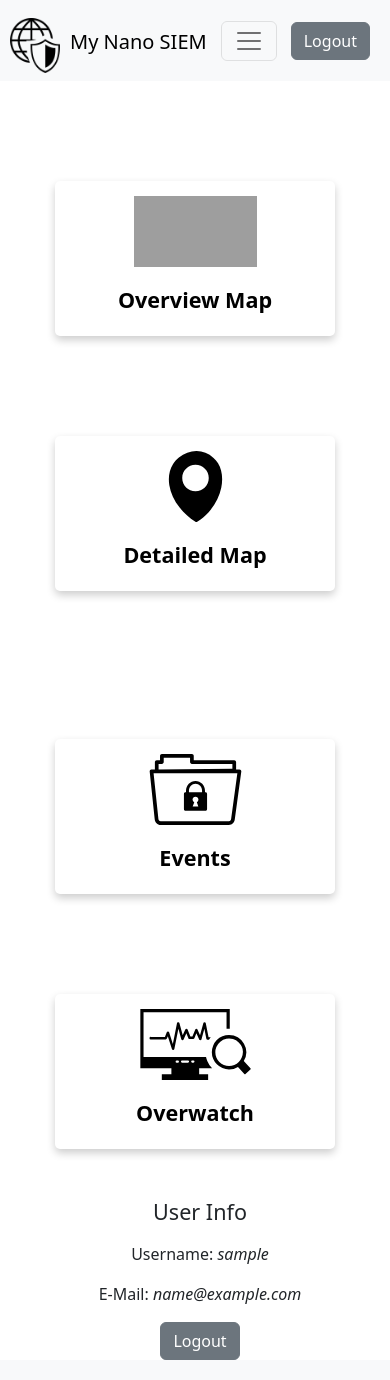
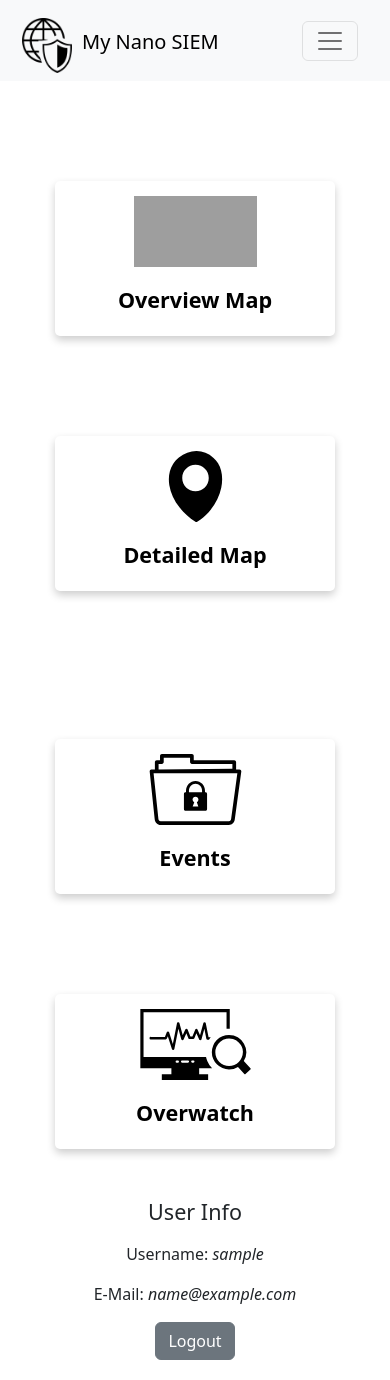
Before and after one commit to fabian-hk/nano_siem, a Django app: page / in a window 390 px wide. Run offline with Django 4.2, Linux system fonts and the light colour scheme; the visitor is signed in with stand-in values (Sample User, id 1); data that the repository does not hold is empty; some libraries are stand-ins or nearby versions; grey boxes are pictures that could not be loaded.

Commit message:
Fixed UI on mobile phones

```diff
--- a/main/templates/main/index.html
+++ b/main/templates/main/index.html
@@ -49,7 +49,8 @@
     .user-info {
         margin: auto;
         padding-top: 50px;
-        width: 400px;
+        padding-bottom: 20px;
+        max-width: 400px;
         text-align: center;
     }
 </style>
--- a/templates/header.html
+++ b/templates/header.html
@@ -1,6 +1,8 @@
     <meta charset="UTF-8">
     {% load static %}
     <link rel="shortcut icon" type="image/png" href="{% static 'img/web-security-icon.png' %}"/>
+
+    <meta name="viewport" content="width=device-width, initial-scale=1.0, maximum-scale=1.0, user-scalable=0">
 
     <script src="{% static 'js/jquery-3.6.3.min.js' %}" integrity="sha384-Ft/vb48LwsAEtgltj7o+6vtS2esTU9PCpDqcXs4OCVQFZu5BqprHtUCZ4kjK+bpE"></script>
 
--- a/templates/top_bar.html
+++ b/templates/top_bar.html
@@ -17,18 +17,21 @@
         text-decoration: none;
     }
 </style>
-<nav class="navbar navbar-expand-lg navbar-light bg-light">
+<nav class="navbar navbar-expand-lg navbar-light bg-light navbar-inverse">
+    <div class="container-fluid">
+        <div class="navbar-header">
             <a href="{%   url 'index' %}">
                 <div class="icon-envelop">
                     <img src="{% static 'img/web-security-icon.png' %}" class="float-left" alt="Nano SIEM" width="50px" height="55px">
                     <h5 style="padding-left: 10px">{{ INSTANCE_NAME }}</h5>
                 </div>
             </a>
-  <button class="navbar-toggler" type="button" data-toggle="collapse" data-target="#navbarNav" aria-controls="navbarNav" aria-expanded="false" aria-label="Toggle navigation">
+        </div>
+        <button class="navbar-toggler" style="margin-right: 20px" type="button" data-bs-toggle="collapse" data-bs-target="#navbarNav" aria-controls="navbarNav" aria-expanded="false" aria-label="Toggle navigation">
         <span class="navbar-toggler-icon"></span>
         </button>
         <div class="collapse navbar-collapse" id="navbarNav" style="margin-left: 10px;">
-    <ul class="navbar-nav">
+            <ul class="nav navbar-nav me-auto mb-2 mb-lg-0">
               <li class="nav-item active">
                 <a class="nav-link" href="{%   url 'index' %}">Home</a>
               </li>
@@ -48,11 +51,10 @@
                 <a class="nav-link" href="{% url 'overwatch' %}">Overwatch</a>
               </li>
             </ul>
-  </div>
-    <div style="margin-right: 20px">
-        <form action="{% url 'oidc_logout' %}" method="post">
+            <form class="d-flex" action="{% url 'oidc_logout' %}" method="post">
                 {% csrf_token %}
                 <input type="submit" class="btn btn-secondary" value="Logout">
             </form>
         </div>
+    </div>
 </nav>
```
Also changed, not shown: plugins/overwatch/templates/overwatch/overwatch_view.html (+16 -4 lines). Lines whose indentation alone changed are shown as unchanged.
